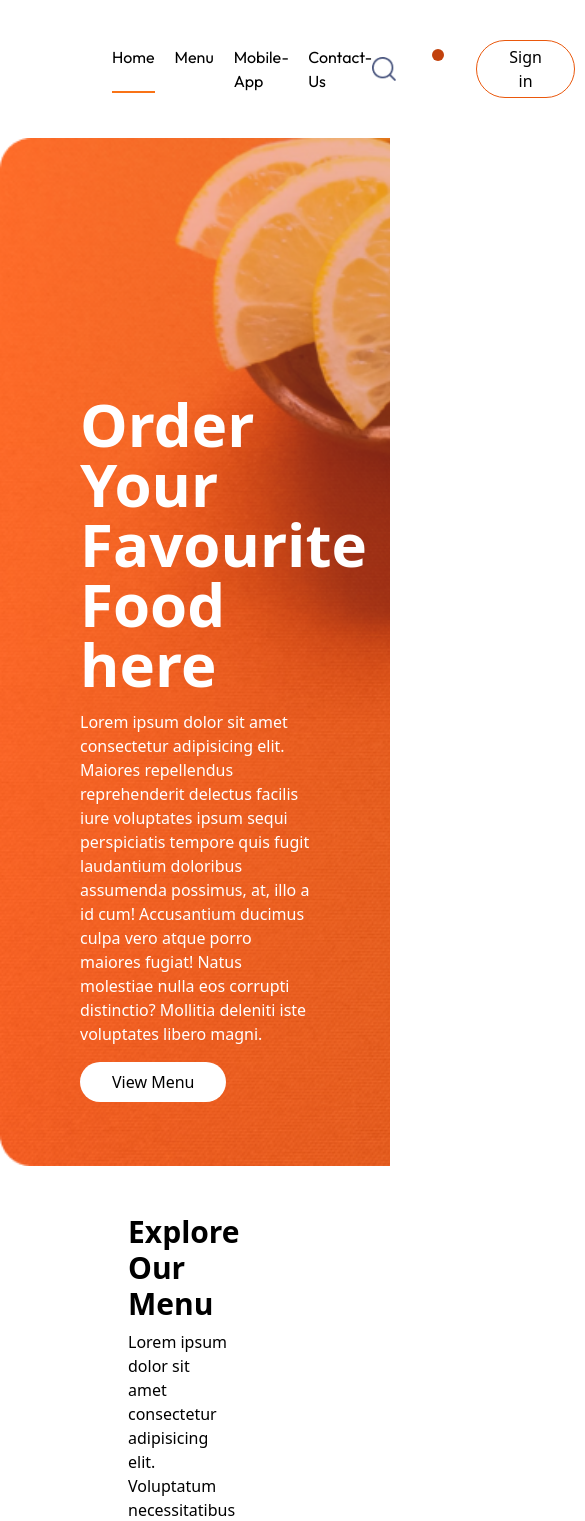
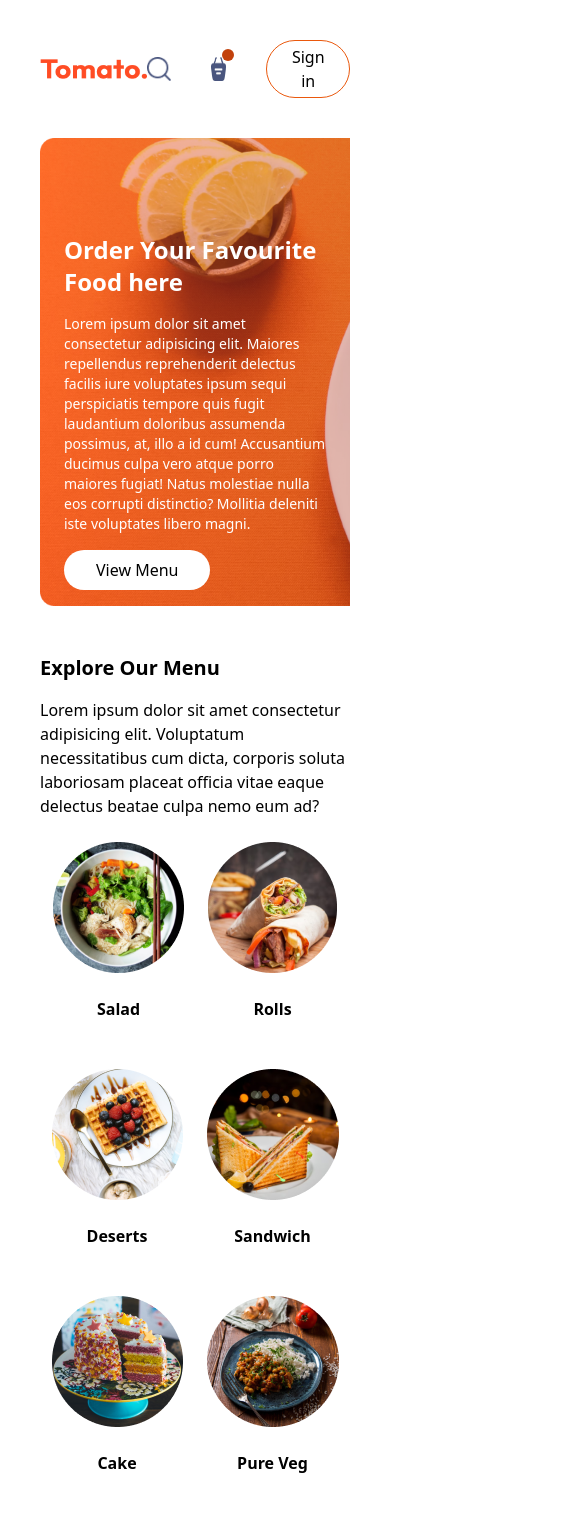
Before and after one commit to codewithsunnyraj/Restaurant, a React (Vite) app in the folder Frontend/: page / in a window 390 px wide. Shown: the top 1521 px of the page, 585 px wide, since content can reach past the window. Built offline with nearby package versions, Linux system fonts and the light colour scheme.

Commit message:
Responsive issue resolved

```diff
--- a/Frontend/src/components/AppDownload.jsx
+++ b/Frontend/src/components/AppDownload.jsx
@@ -3,13 +3,13 @@ import { assets } from '../assets/frontend_assets/assets'
 
 const AppDownload = () => {
   return (
-    <div className='w-full my-14' id='mobile-App'>
-       <div className='text-center flex justify-center mx-auto container'>
-           <div className='w-1/2'>
-           <h2 className='text-4xl font-bold'>For Better Experience Download Tomato App</h2>
+    <div className=' my-6 md:my-14 px-10 lg:px-0' id='mobile-App'>
+       <div className='md:text-center md:flex justify-center mx-auto container'>
+           <div className='md:w-1/2'>
+           <h2 className='md:text-4xl text-xl font-bold'>For Better Experience Download Tomato App</h2>
             <div className='flex justify-center cursor-pointer items-center my-8 gap-5'>
-                <img src={assets.app_store} className='hover:scale-105 hover:duration-300 transition-all' alt="" />
-                <img src={assets.play_store} className='hover:scale-105 hover:duration-300 transition-all' alt="" />
+                <img src={assets.app_store} className='hover:scale-105 w-24 md:w-40 hover:duration-300 transition-all' alt="" />
+                <img src={assets.play_store} className='hover:scale-105 w-24 md:w-40 hover:duration-300 transition-all' alt="" />
             </div>
            </div>
        </div>
--- a/Frontend/src/components/ExploreMenu.jsx
+++ b/Frontend/src/components/ExploreMenu.jsx
@@ -3,17 +3,17 @@ import { menu_list } from "../assets/frontend_assets/assets";
 
 const ExploreMenu = ({ category, setCategory }) => {
   return (
-    <div className=" py-10 mx-32 explore-menu" id="explore-menu">
+    <div className=" py-10  mx-10 lg:mx-32 explore-menu" id="explore-menu">
       <div className="container mx-auto">
-        <div className="w-3/4">
-          <h2 className="text-3xl font-semibold my-2">Explore Our Menu</h2>
-          <p>
+        <div className="md:w-3/4">
+          <h2 className="lg:text-3xl text-xl font-semibold my-2">Explore Our Menu</h2>
+          <p className="md:py-6 py-2">
             Lorem ipsum dolor sit amet consectetur adipisicing elit. Voluptatum
             necessitatibus cum dicta, corporis soluta laboriosam placeat officia
             vitae eaque delectus beatae culpa nemo eum ad?
           </p>
         </div>
-        <div className="flex gap-10 my-4 ">
+        <div className="flex  lg:flex-row items-center lg:flex-nowrap justify-center lg:justify-start flex-wrap gap-6 md:gap-10 my-4 ">
           {menu_list.map((items, index) => (
             <div
               onClick={() =>
@@ -25,9 +25,9 @@ const ExploreMenu = ({ category, setCategory }) => {
               className="text-center cursor-pointer"
             >
               <img
-              className={`${category === items.menu_name ? "active border-2  duration-105 transition-all border-orange-700 rounded-full p-1 ":""}`}
+              className={`${category === items.menu_name ? "active border-2  hover:duration-105 transition-all border-orange-700  rounded-full p-1 ":""}`}
               src={items.menu_image} alt="" />
-              <p className="mt-5 font-semibold text-base">{items.menu_name}</p>
+              <p className="md:mt-5 my-6 font-semibold text-base">{items.menu_name}</p>
             </div>
           ))}
         </div>
--- a/Frontend/src/components/FoodDisplay.jsx
+++ b/Frontend/src/components/FoodDisplay.jsx
@@ -6,9 +6,9 @@ const FoodDisplay = ({ category }) => {
   const { food_list } = useContext(StoreContext);
   return (
     <div>
-      <div className="py-10 mx-32" id="food-display">
+      <div className="md:py-10 py-6 mx-10 lg:mx-32" id="food-display">
         <h2 className="font-semibold text-3xl">Top dishes Near You</h2>
-        <div className="grid grid-cols-4 gap-6 animate-fadeIn">
+        <div className="grid md:grid-cols-2 lg:grid-cols-3 xl:grid-cols-4 gap-6 animate-fadeIn">
           {food_list.map((items, index) => {
             if (category === "All" || category === items.category) {
                 console.log(category);
--- a/Frontend/src/components/FoodItem.jsx
+++ b/Frontend/src/components/FoodItem.jsx
@@ -6,7 +6,7 @@ const FoodItem = ({ id, name, price, description, image }) => {
 
   const {cartItems,addToCart,removeFromCart} = useContext(StoreContext);
   return (
-    <div className="mt-14 shadow-box-shadow p-3">
+    <div className="mt-14 shadow-box-shadow p-3 cursor-pointer">
       <div className="relative">
         <img src={image} alt="" className="rounded-md w-full" />
         {!cartItems[id] ? (
--- a/Frontend/src/components/Footer.jsx
+++ b/Frontend/src/components/Footer.jsx
@@ -5,7 +5,7 @@ const Footer = () => {
   return (
     <div className='bg-black' id='contact-us'>
         <div className='container mx-auto mt-20 '>
-        <div className="px-20 pt-10">
+        <div className="md:px-20 px-10 pt-10">
             <div className="grid md:grid-cols-2 gap-4 md:gap-24 lg:grid-cols-3 py-5 md:py-14">
                <div>
                 <div>
@@ -18,7 +18,7 @@ const Footer = () => {
                     </div>
                 </div>
                </div>
-               <div className='flex justify-center'>
+               <div className='md:flex justify-center'>
                 <div>
                     <h3 className='font-semibold text-2xl text-white'>Company</h3>
                     <ul className='text-slate-400 cursor-pointer py-6 space-y-3'>
@@ -29,7 +29,7 @@ const Footer = () => {
                     </ul>
                 </div>
                </div>
-               <div className='flex justify-center'>
+               <div className='md:flex justify-center'>
                 <div>
                 <h3 className='font-semibold text-2xl text-white'>Get In Touch</h3>
                 <div className='py-6 space-y-3'>
--- a/Frontend/src/components/Header.jsx
+++ b/Frontend/src/components/Header.jsx
@@ -2,12 +2,13 @@ import React from 'react'
 
 const Header = () => {
   return (
-    <div className='  container mx-auto '>
-       <div className='bg-header-bg relative bg-cover h-full  py-40 '>
-          <div className='relative top-24 animate-fadeIn px-20'>
-             <h1 className='text-6xl font-semibold text-white '>Order Your Favourite Food here</h1>
+    <div className=' container mx-auto lg:mx-auto '>
+       <div className='bg-header-bg relative bg-cover  h-full mx-10 lg:mx-24 py-8 md:py-40 '>
+          <div className='relative md:top-24 top-10 animate-fadeIn p-6
+           md:px-20'>
+             <h1 className='md:text-6xl text-2xl font-semibold text-white '>Order Your Favourite Food here</h1>
              <div>
-              <p className='text-white my-4'>Lorem ipsum dolor sit amet consectetur adipisicing elit. Maiores repellendus reprehenderit delectus facilis iure voluptates ipsum sequi perspiciatis tempore quis fugit laudantium doloribus assumenda possimus, at, illo a id cum! Accusantium ducimus culpa vero atque porro maiores fugiat! Natus molestiae nulla eos corrupti distinctio? Mollitia deleniti iste voluptates libero magni.</p>
+              <p className='text-white text-sm md:text-base my-4'>Lorem ipsum dolor sit amet consectetur adipisicing elit. Maiores repellendus reprehenderit delectus facilis iure voluptates ipsum sequi perspiciatis tempore quis fugit laudantium doloribus assumenda possimus, at, illo a id cum! Accusantium ducimus culpa vero atque porro maiores fugiat! Natus molestiae nulla eos corrupti distinctio? Mollitia deleniti iste voluptates libero magni.</p>
               <button className='bg-white py-2 px-8 rounded-full text-black'>View Menu</button>
              </div>
           </div>
--- a/Frontend/src/components/Navbar.jsx
+++ b/Frontend/src/components/Navbar.jsx
@@ -4,12 +4,12 @@ import { Link } from "react-router-dom";
 const Navbar = () => {
   const [menu, setMenu] = useState("Home");
   return (
-    <div className="w-full  py-10 px-28">
+    <div className="w-full py-10 px-10 md:px-28">
       <div className="flex justify-between items-center">
         <div>
-          <img src={assets.logo} className="cursor-pointer" alt="" />
+          <img src={assets.logo} className="cursor-pointer w-[120px] md:w-full" alt="" />
         </div>
-        <div className="flex">
+        <div className="lg:flex hidden">
           <ul className="flex  gap-5">
             <Link
             path='/'
@@ -70,7 +70,7 @@ const Navbar = () => {
               <img src={assets.basket_icon} className="w-6 h-6" alt="" />
               <div className="dot absolute w-3 h-3 -top-2 -right-2 bg-orange-700 rounded-full"></div>
             </div>
-            <button className="border border-orange-600 hover:bg-red-600  py-1 px-8 rounded-full hover:border-slate-600 hover:duration-300 cursor-pointer transition-all">
+            <button className="border border-orange-600 hover:bg-red-600  py-1 px-6 md:px-8 rounded-full hover:border-slate-600 hover:duration-300 cursor-pointer transition-all">
               Sign in
             </button>
           </div>
```
